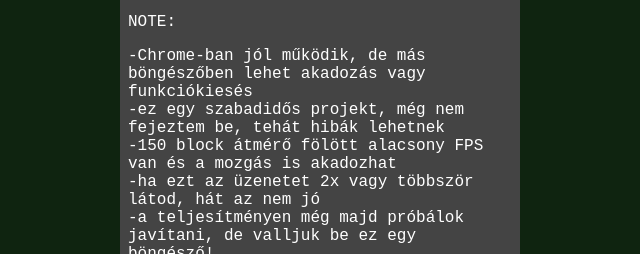
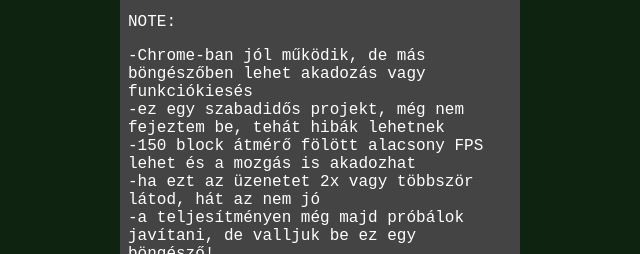
Before and after one commit to fw2h/fw2h.github.io, a plain HTML site: page index.html in a window 1280 px wide. Shown: the part 546-800 px from the top of the page, 320-960 px from the left. Drawn offline with nearby package versions, Linux system fonts and the light colour scheme; animation ran at ten frames a second.

Commit message:
pop upd4

```diff
--- a/index.html
+++ b/index.html
@@ -19,7 +19,7 @@
             <p>Blockok:<br> Szükre: alap textúra<br>Piros: a gömb alapja, xyz: 0/0/0<br>Zöld: amelyikre éppen nézel<br>Kék: a kiválasztott, max 1 lehet</p>
             <p>Láthatósági szűrő:<br> A kiválasztott blockkal egy síkban lévő blockok szűrése.</p>
             <p>NOTE:</p>
-            <p>-Chrome-ban jól működik, de más böngészőben lehet akadozás vagy funkciókiesés <br>-ez egy szabadidős projekt, még nem fejeztem be, tehát hibák lehetnek<br> -150 block átmérő fölött alacsony FPS van és a mozgás is akadozhat<br> -ha ezt az üzenetet 2x vagy többször látod, hát az nem jó<br>-a teljesítményen
+            <p>-Chrome-ban jól működik, de más böngészőben lehet akadozás vagy funkciókiesés <br>-ez egy szabadidős projekt, még nem fejeztem be, tehát hibák lehetnek<br> -150 block átmérő fölött alacsony FPS lehet és a mozgás is akadozhat<br> -ha ezt az üzenetet 2x vagy többször látod, hát az nem jó<br>-a teljesítményen
                 még majd próbálok javítani, de valljuk be ez egy böngésző!
             </p>
 
```
